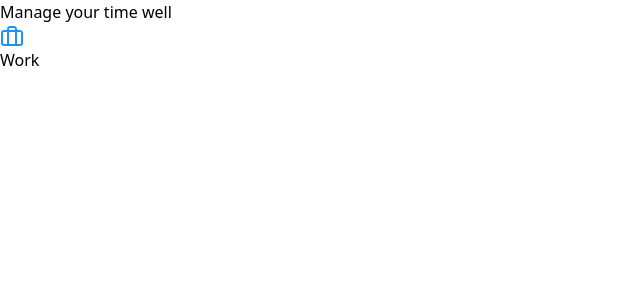
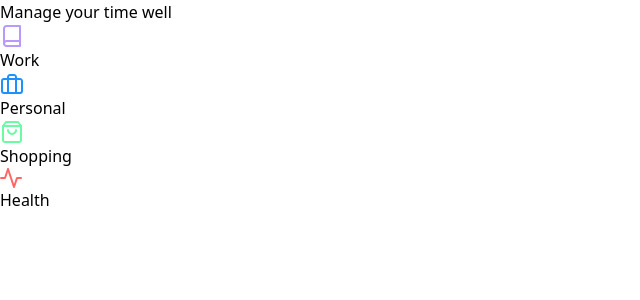
Before and after one commit to hermezHK/REACT-MASTER, a React (Vite) app: page / in a window 1280 px wide. Shown: the top 300 px of the page, without its empty margins (0-640 px from the left). Built offline with nearby package versions, Linux system fonts and the light colour scheme.

Commit message:
feat: create component TodoLstCategory

```diff
--- a/src/App.jsx
+++ b/src/App.jsx
@@ -1,4 +1,5 @@
-import { book, briefcase, shoppingBag, signal } from "./assets/icons";
+import { TodoListCategory } from "./components";
+import { categories } from "./core/category";
 
 export default function App() {
   return (
@@ -6,8 +7,9 @@ export default function App() {
       <h1>Manage your time well</h1>
       <div>
         <div>
-          <img src={briefcase} alt="" />
-          <p>Work</p>
+          {categories.map((category) => (
+            <TodoListCategory icon={category.icon} text={category.text} />
+          ))}
         </div>
       </div>
     </>
--- /dev/null
+++ b/src/components/TodoListCategory/index.jsx
@@ -0,0 +1,15 @@
+import PropTypes from "prop-types";
+
+export default function TodoListCategory({ icon, text }) {
+  return (
+    <div>
+      <img src={icon} alt="" />
+      <p>{text}</p>
+    </div>
+  );
+}
+
+TodoListCategory.propTypes = {
+  icon: PropTypes.string,
+  text: PropTypes.string,
+};
--- a/src/components/index.js
+++ b/src/components/index.js
@@ -1,4 +1,5 @@
 // este archivo se va encarga de exportar todos los componentes creados
 
+export { default as Footer } from "./Footer";
 export { default as Header } from "./Header";
-export { default as Footer } from "./Footer";
+export { default as TodoListCategory } from "./TodoListCategory";
--- /dev/null
+++ b/src/core/category.js
@@ -0,0 +1,20 @@
+import{ book, briefcase, shoppingBag, signal } from "../assets/icons";
+
+export const categories = [
+    {
+        icon: book,
+        text: "Work",
+    },
+    {
+        icon: briefcase,
+        text: "Personal",
+    },
+    {
+        icon: shoppingBag,
+        text: "Shopping",
+    },
+    {
+        icon: signal,
+        text: "Health",
+    },
+]
```
